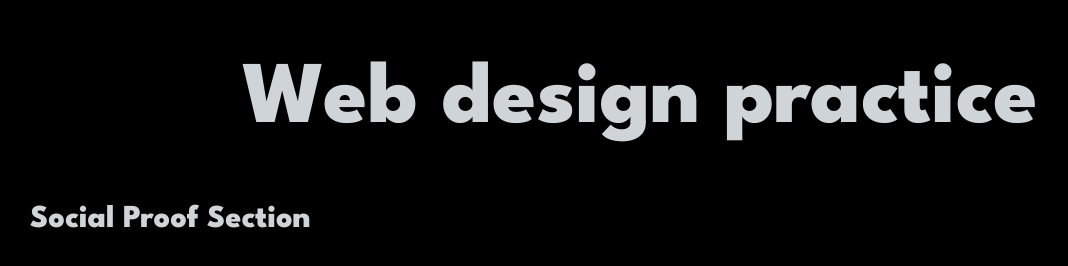
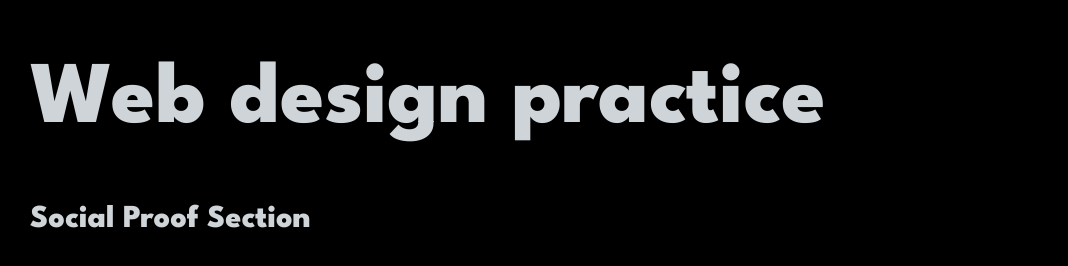
Before and after one commit to Jesus-AA/202307-w2ch1-jesus-alvarez, a website: page index.html in a window 1280 px wide. Shown: the whole page, without its empty margins (0-1068 px from the left). Drawn offline with Linux system fonts and the light colour scheme.

Commit message:
Updated position in texts in index.html

```diff
--- a/sass/style.scss
+++ b/sass/style.scss
@@ -17,7 +17,7 @@ body {
 header {
   display: flex;
   flex-direction: column;
-  align-items: center;
+  align-self: flex-start;
 }
 
 h1 {
```
Also changed, not shown: assests/bg-pattern-top-mobile.svg (added), css/style.css.
